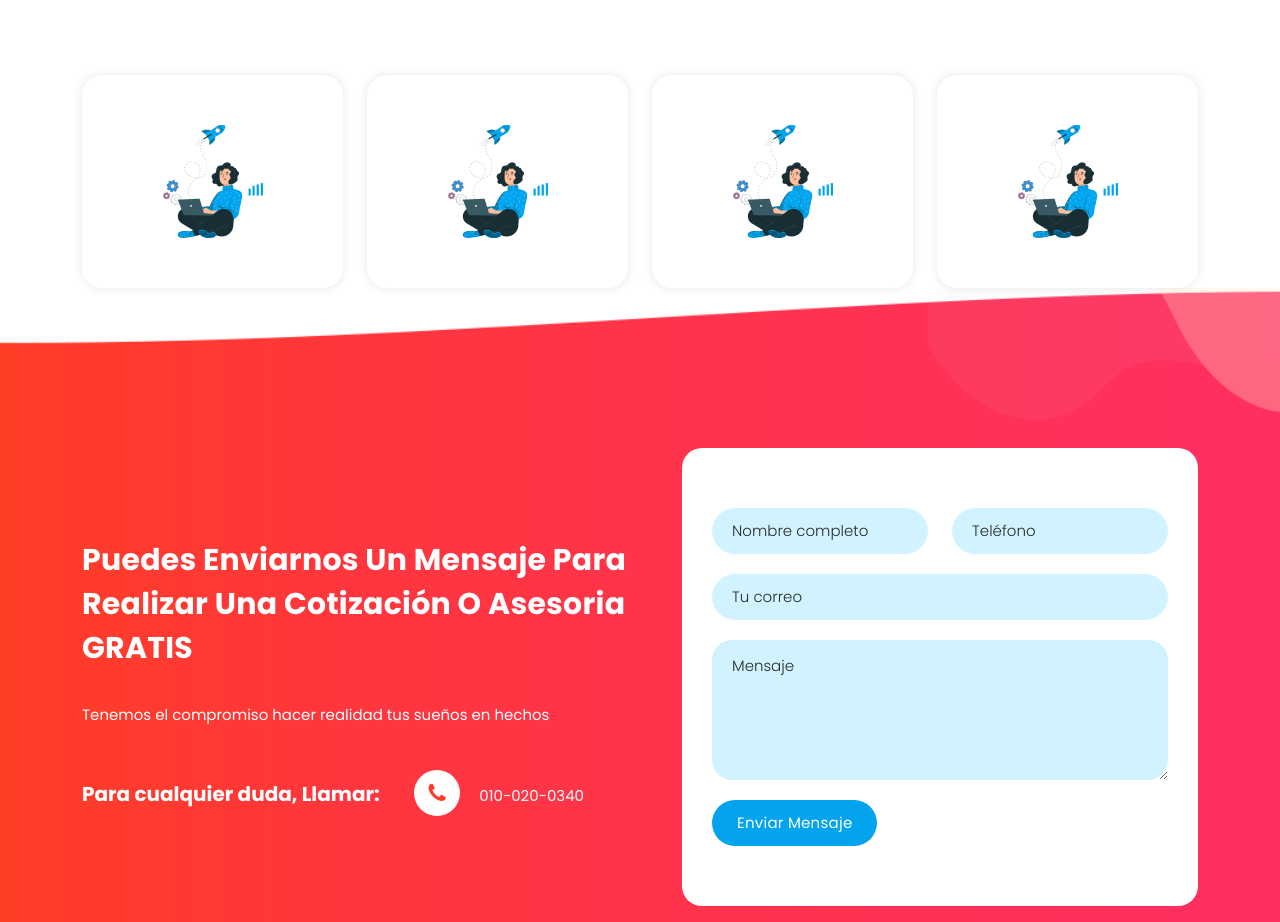
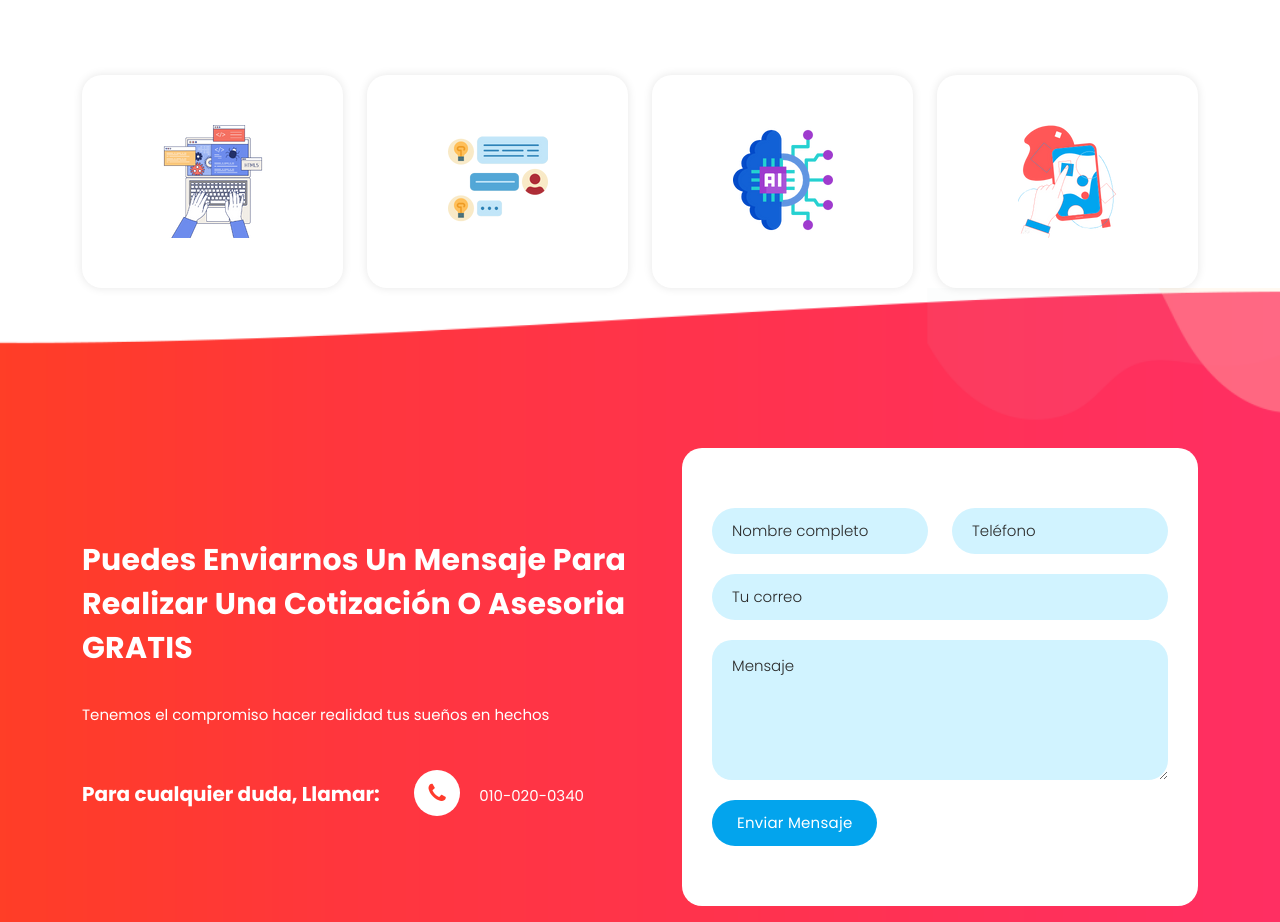
Before and after one commit to irissevolution/irissevolution-PlaneIris, a plain HTML site: page index.html in a window 1280 px wide. Shown: the part 1860-2782 px from the top of the page. Drawn offline with Linux system fonts and the light colour scheme.

Commit message:
Changed Images

```diff
--- a/index.html
+++ b/index.html
@@ -229,7 +229,7 @@ https://templatemo.com/tm-562-space-dynamic
                 <p>Trabajamos en conjunto para crear una página web única y atractiva, que refleje la identidad y valores de tu marca.</p>
               </div>
               <div class="showed-content">
-                <img src="assets/images/portfolio-image.png" alt="">
+                <img src="assets/images/portfolio-imageWP1.png" alt="">
               </div>
             </div>
           </a>
@@ -242,7 +242,7 @@ https://templatemo.com/tm-562-space-dynamic
                 <p>Desarrollamos chatbots eficientes y efectivos, que puedan responder a las preguntas y necesidades de los clientes en tiempo real.                </p>
               </div>
               <div class="showed-content">
-                <img src="assets/images/portfolio-image.png" alt="">
+                <img src="assets/images/portfolio-imageChat.png" alt="">
               </div>
             </div>
           </a>
@@ -255,7 +255,7 @@ https://templatemo.com/tm-562-space-dynamic
                 <p>Si necitas crear un sistema de detección con visión atificial somos la solución.</p>
               </div>
               <div class="showed-content">
-                <img src="assets/images/portfolio-image.png" alt="">
+                <img src="assets/images/portfolio-imageAI.png" alt="">
               </div>
             </div>
           </a>
@@ -268,7 +268,7 @@ https://templatemo.com/tm-562-space-dynamic
                 <p>Nos aseguramos de que nuestras aplicaciones sean intuitivas y fáciles de usar, con una interfaz de usuario atractiva y amigable.</p>
               </div>
               <div class="showed-content">
-                <img src="assets/images/portfolio-image.png" alt="">
+                <img src="assets/images/portfolio-imageDevices.png" alt="">
               </div>
             </div>
           </a>
```
Also changed, not shown: assets/images/banner-right-image-1.png, assets/images/portfolio-imageAI.png (added), assets/images/portfolio-imageChat.png (added), assets/images/portfolio-imageDevices.png (added), assets/images/portfolio-imageWP1.png (added), assets/images/portfolio-imageWP2.png (added).
